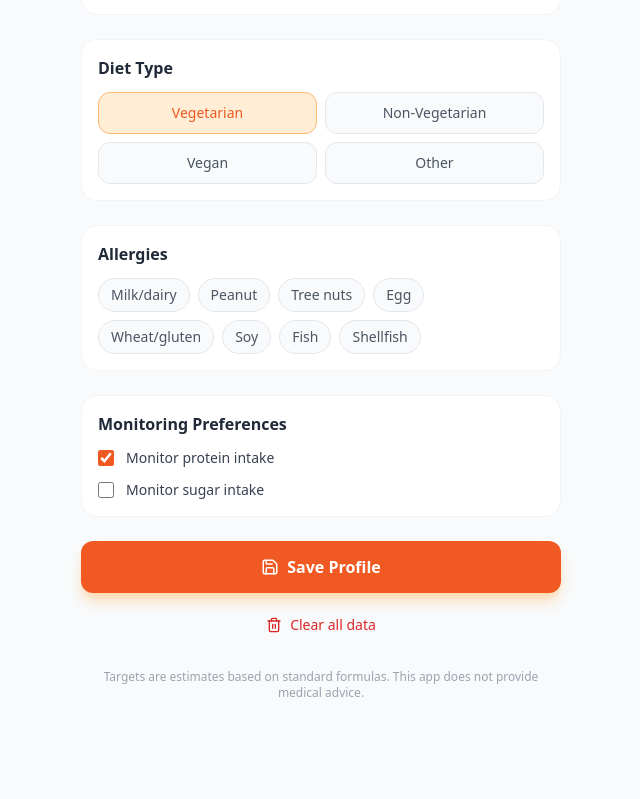
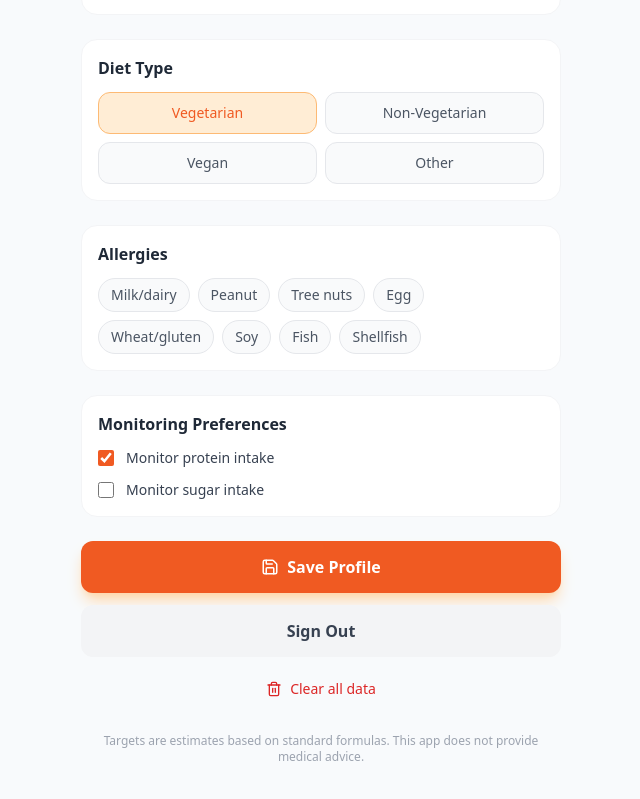
Before and after one commit to Udaya-Reddy-397/AI-Based-Food-Image-Classifier-with-Calorie-Lookup, a Next.js app: page /profile in a window 1280 px wide. Shown: the part 642-1441 px from the top of the page, without its empty margins (319-959 px from the left). Built offline with nearby package versions, Linux system fonts and the light colour scheme; no server answers.

Commit message:
Add sign out button to profile and expose chat API errors

```diff
--- a/src/app/api/chat/route.ts
+++ b/src/app/api/chat/route.ts
@@ -37,7 +37,7 @@ export async function POST(req: Request) {
   } catch (error: any) {
     console.error("Chat API error:", error);
     return new Response(
-      JSON.stringify({ error: "Failed to communicate with AI. Please try again." }),
+      JSON.stringify({ error: error?.message || "Failed to communicate with AI. Please try again." }),
       { status: 500, headers: { "Content-Type": "application/json" } }
     );
   }
--- a/src/app/profile/page.tsx
+++ b/src/app/profile/page.tsx
@@ -316,6 +316,21 @@ export default function ProfilePage() {
         </button>
 
         <button
+          onClick={async () => {
+            try {
+              const { signOut, auth } = await import("@/lib/firebase");
+              await signOut(auth);
+              router.push("/");
+            } catch (error) {
+              console.error("Logout failed:", error);
+            }
+          }}
+          className="w-full flex items-center justify-center gap-2 text-gray-700 bg-gray-100 py-3.5 rounded-xl font-bold hover:bg-gray-200 transition"
+        >
+          Sign Out
+        </button>
+
+        <button
           onClick={handleClear}
           className="w-full flex items-center justify-center gap-2 text-red-600 py-2.5 text-sm"
         >
```
